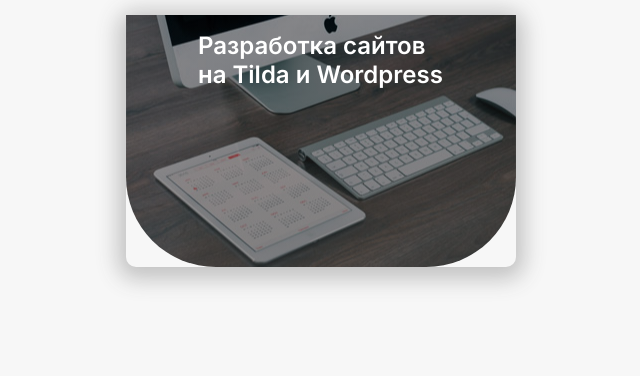
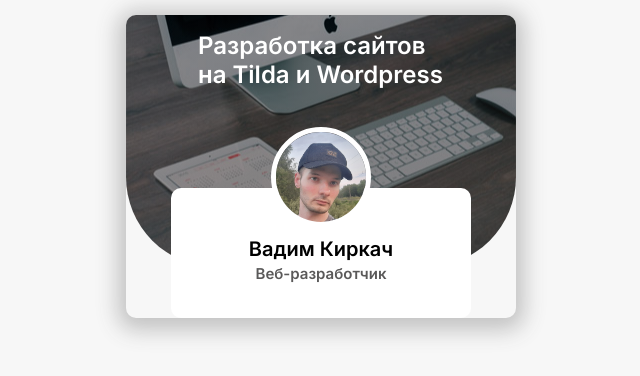
Before and after one commit to vadim-kirkach/Taplink, a plain HTML site: page index.html in a window 1280 px wide. Shown: the whole page, without its empty margins (319-959 px from the left). Drawn offline with Linux system fonts and the light colour scheme.

Commit message:
add: user bio

```diff
--- a/css/style.css
+++ b/css/style.css
@@ -9,11 +9,17 @@
 }
 
 .page-wrapper {
+  overflow: hidden;
   max-width: 390px;
   margin: auto;
   background: #F7F7F7;
   box-shadow: 0px 4px 21.1px 8px rgba(72, 72, 72, 0.3);
   border-radius: 10px;
+}
+
+.container {
+  max-width: 300px;
+  margin: auto;
 }
 
 .header {
@@ -28,3 +34,36 @@
   font-weight: 600;
   line-height: 29px;
 }
+
+.user {
+  margin-top: -79px;
+  text-align: center;
+  border-radius: 10px;
+  background: rgb(255, 255, 255);
+  box-shadow 0px 4px 30px rgba(0, 0, 0, 0.05);
+  border-radius: 10px;
+  padding-bottom: 20px;
+}
+
+.user-avatar {
+  margin-top: -61px;
+  border-radius: 50%;
+  object-fit: cover;
+  border: 5px solid rgb(255, 255, 255);
+}
+
+.user-name {
+  margin-top: 7px;
+  margin-bottom: 4px;
+  font-size: 20px;
+  font-weight: 600;
+  line-height: 24px;
+}
+
+.user-description {
+  color: rgb(90, 89, 89);
+  font-size: 15px;
+  font-weight: 600;
+  line-height: 18px;
+  margin-top: 4px;
+}
--- a/index.html
+++ b/index.html
@@ -16,6 +16,15 @@
       <span class="hello">Разработка сайтов<br>
         на Tilda и Wordpress</span>
     </header>
+    <div class="container">
+      <div class="user">
+        <img width="100px" height="100px" src="img/avatar.jpg" alt="" class="user-avatar">
+        <h1 class="user-name">Вадим Киркач</h1>
+        <p class="user-description">Веб-разработчик</p>
+      </div>
+      <!-- /.user -->
+    </div>
+    <!-- /.container -->
   </div>
   <!-- /.page-wrapper -->
 
```
Also changed, not shown: img/avatar.jpg (added).
